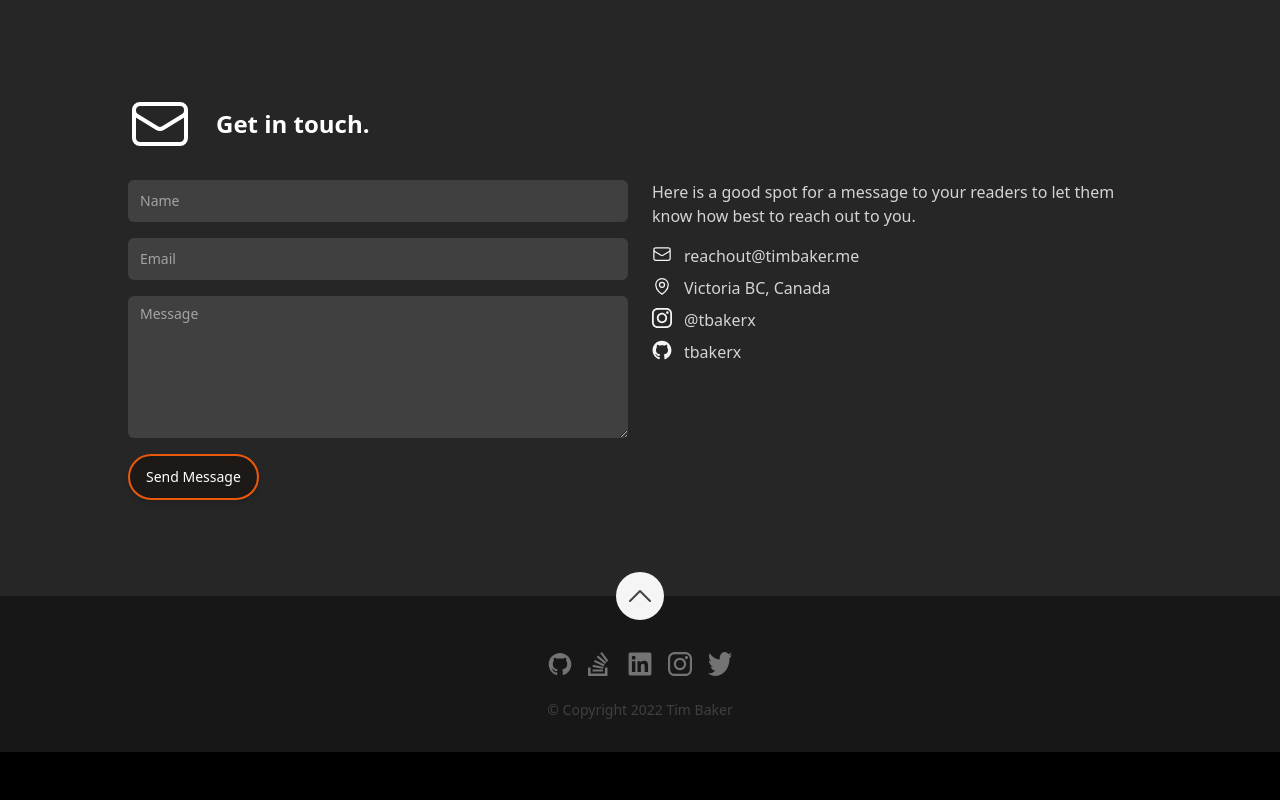
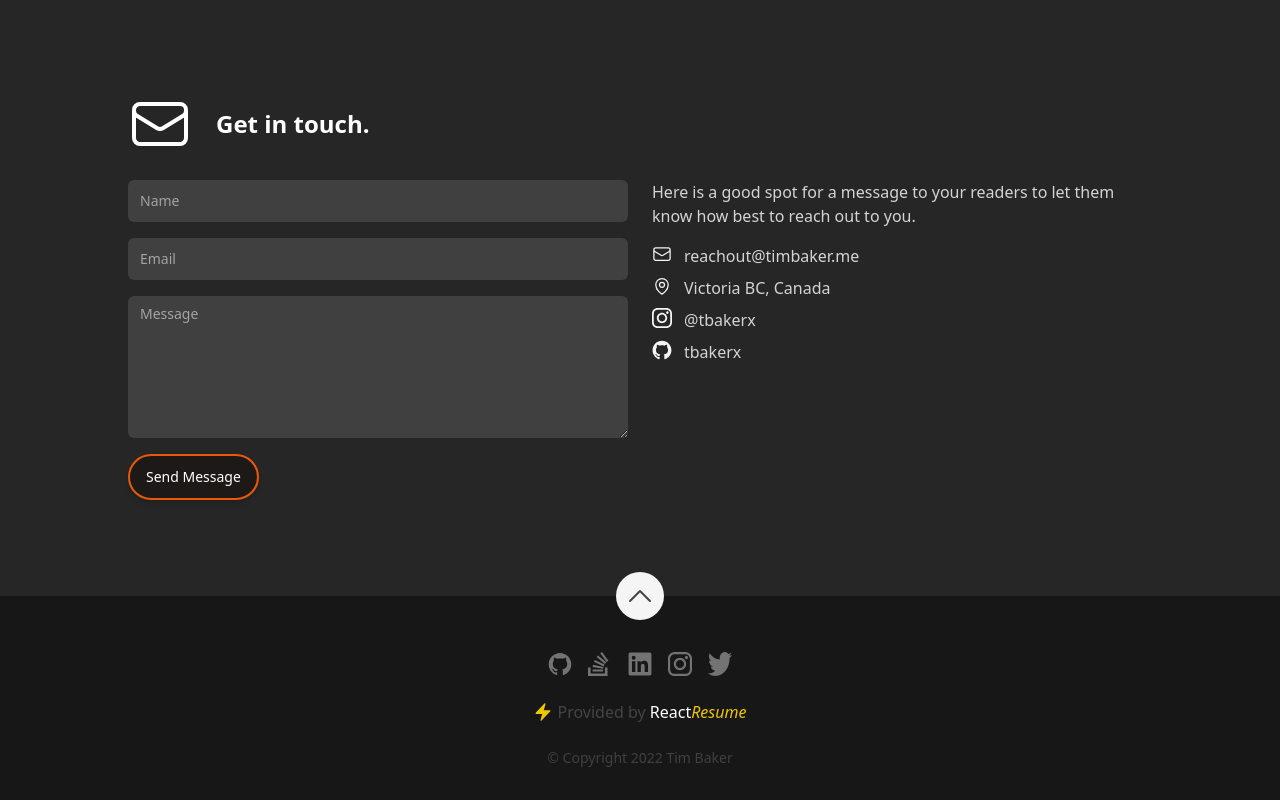
Before and after one commit to bluesky-ss/portfolio, a Next.js app: page / in a window 1280 px wide. Shown: the part 3888-4688 px from the top of the page. Before the commit the page ends 4640 px from the top, so only its background shows below. Built offline with nearby package versions, Linux system fonts and the light colour scheme.

Commit message:
Add link to footer

```diff
--- a/src/components/Sections/Footer.tsx
+++ b/src/components/Sections/Footer.tsx
@@ -1,4 +1,4 @@
-import {ChevronUpIcon} from '@heroicons/react/24/outline';
+import {BoltIcon, ChevronUpIcon} from '@heroicons/react/24/solid';
 import {FC, memo} from 'react';
 
 import {SectionId} from '../../data/data';
@@ -17,6 +17,15 @@ const Footer: FC = memo(() => (
       <div className="flex gap-x-4 text-neutral-500">
         <Socials />
       </div>
+      <a
+        className="-m-2 flex items-center gap-x-1 rounded-md p-2 ring-yellow focus:outline-none focus:ring-2"
+        href="https://reactresume.com">
+        <BoltIcon className="h-5 w-5 text-yellow" />
+        <span>
+          Provided by <span className="text-white">React</span>
+          <span className="italic text-yellow">Resume</span>
+        </span>
+      </a>
       <span className="text-sm text-neutral-700">© Copyright 2022 Tim Baker</span>
     </div>
   </div>
--- a/tailwind.config.js
+++ b/tailwind.config.js
@@ -4,6 +4,9 @@ module.exports = {
   // darkMode: 'media', // or 'media' or 'class'
   theme: {
     extend: {
+      colors: {
+        yellow: '#efc603',
+      },
       keyframes: {
         typing: {
           '0%, 100%': {width: '0%'},
```
